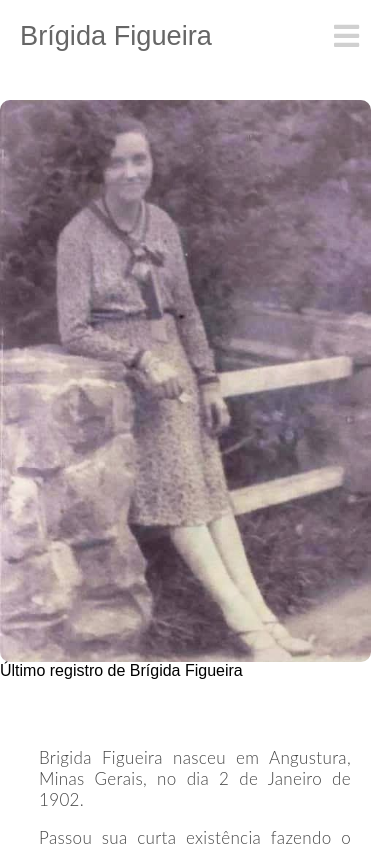
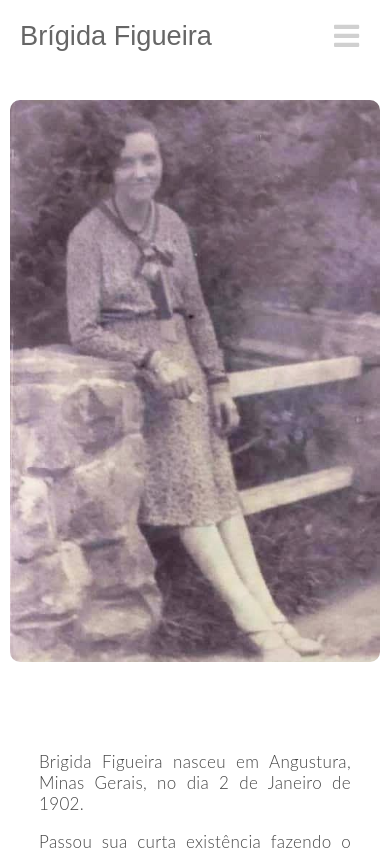
Before and after one commit to jadefr/brigida, a React (Create React App) app: page / in a window 390 px wide. Shown: the top 850 px of the page. Built offline with nearby package versions, Linux system fonts and the light colour scheme.

Commit message:
Rearrange image styling

```diff
--- a/src/components/ImageSource/ImageSource.css
+++ b/src/components/ImageSource/ImageSource.css
@@ -1,7 +1,8 @@
 .image-source__container {
-    display: grid;
+    display: flex;
     align-items: center;
     justify-content: center;
+    flex-direction: column;
 }
 
 .image-source__img {
@@ -10,4 +11,14 @@
 }
 
 .image-source__title {
+    /*padding-top: 0.7rem;*/
+    padding: 0.7rem;
+    text-align: center;
 }
+
+@media screen and (max-width: 660px) {
+
+    .image-source__title {
+        font-size: 0.9rem;
+    }
+}
--- a/src/components/Navbar/Navbar.css
+++ b/src/components/Navbar/Navbar.css
@@ -74,7 +74,6 @@
 
 @media screen and (max-width: 660px) {
 
-
     .nav-menu {
         display: flex;
         flex-direction: column;
@@ -104,7 +103,15 @@
 
     .navbar .container .nav-menu .nav-item .nav-links {
         color: rgb(255, 255, 255);
-        padding: 0.5rem 45%;
+        /*padding: 0.5rem 45%;*/
+        padding: 2rem 0;
+    }
+
+    .navbar .container .nav-menu .nav-item .nav-links {
+        display: flex;
+        align-items: center;
+        text-decoration: none;
+        flex-direction: column;
     }
 
     .navbar .container .nav-menu .nav-item:hover {
--- a/src/views/Home/HomeData.js
+++ b/src/views/Home/HomeData.js
@@ -1,5 +1,5 @@
 export const imgBrigida = {
     src: 'images/brigida.jpg',
     alt: 'Brigida Figueira, a santinha de Angustura',
-    text: 'Último registro de Brígida Figueira'
+    text: ''
 };
```
